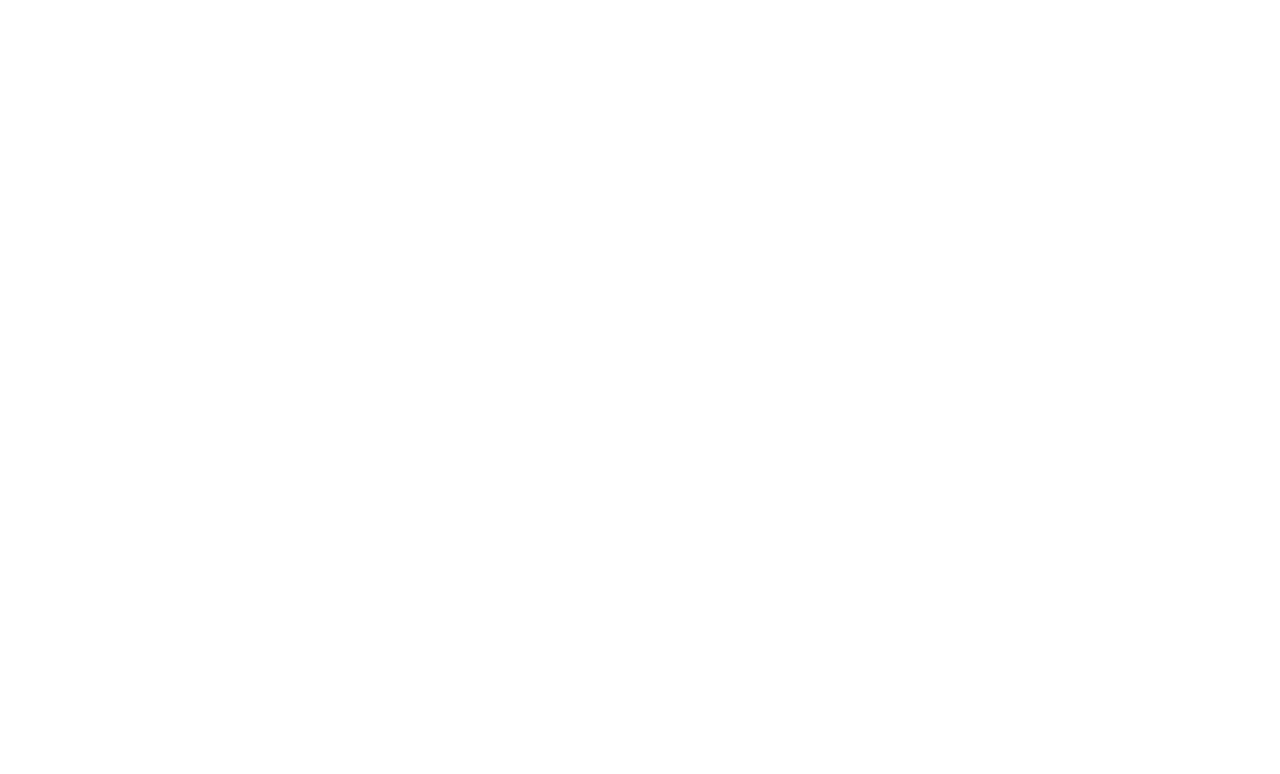
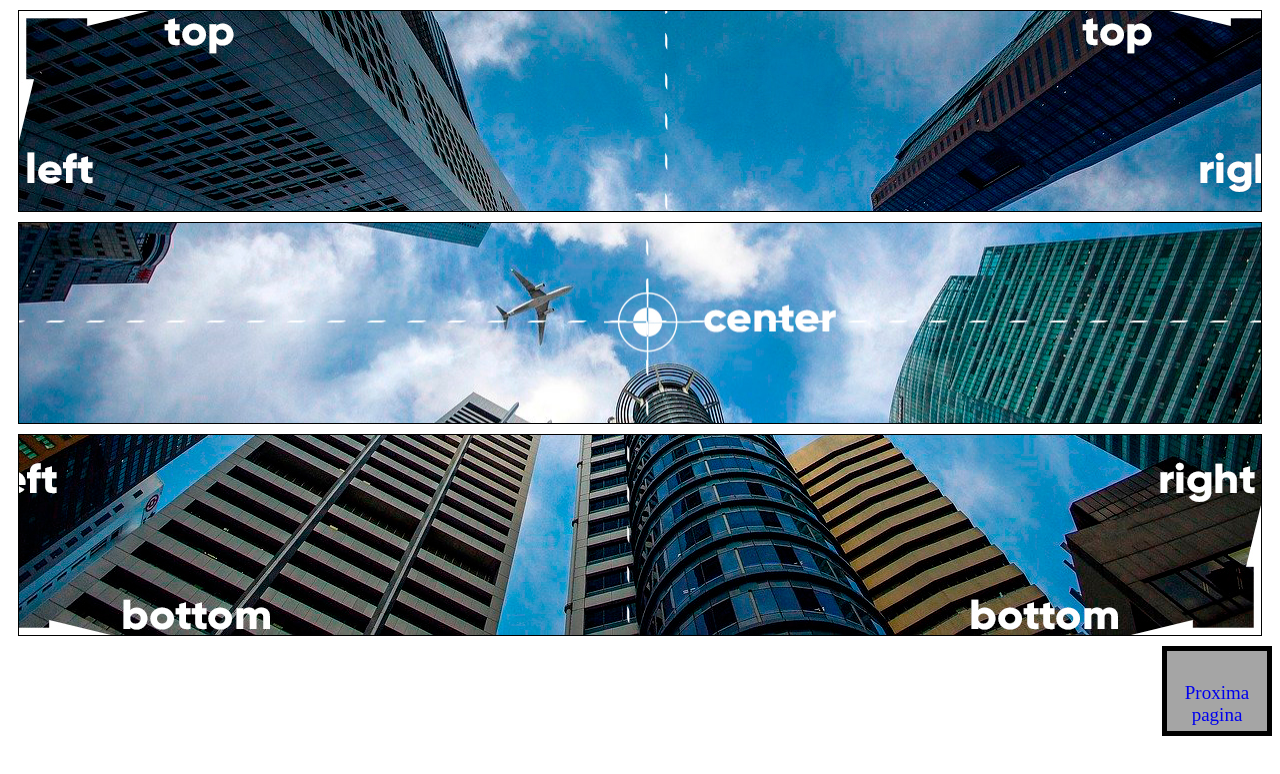
Before and after one commit to jcmartinss/Modulo3htmlcss, a plain HTML site: page ex01backgroudimage/paginadefundo02.html in a window 1280 px wide. Drawn offline with Linux system fonts and the light colour scheme.

Commit message:
mais estudo

```diff
--- a/ex01backgroudimage/paginadefundo02.html
+++ b/ex01backgroudimage/paginadefundo02.html
@@ -3,14 +3,60 @@
 <head>
     <meta charset="UTF-8">
     <meta name="viewport" content="width=device-width, initial-scale=1.0">
-    <title>AAAAAAAAAAAAAAAAAAAA</title>
+    <title>Posição dos fundos</title>
 
 <style>
-    .bloco{
-        height: 100px;
+    div.boclo{
+        height: 200px;
         border: 1px solid black;
+        margin: 10px;
+        background-image: url(wallpaper003.jpg);
 
     }
+
+    #q1{
+        background-position: left top;
+
+    }
+    #q2 {
+        background-position: center center;
+    }
+
+    #q3 {
+        background-position: right bottom;
+    }
+    #next{
+        height: 50px;
+        width: 70px;
+        border: 5px solid black;
+       text-align: center;
+       margin-left: auto;
+       padding: 15px;
+       background-color: rgba(128, 128, 128, 0.705);
+    }
+    a{
+        text-decoration: none;
+        font-size: 19px;
+        margin-bottom: 50px;
+
+    }
+
+
+
+
+
+
+
+
+
+
+
+
+
+
+
+
+
 
 </style>
 
@@ -18,13 +64,18 @@
 
 </head>
 <body>
-    <div class="boclo">
+    <div id="q1" class="boclo">
 
     </div>
-    <div class="boclo">
+    <div id="q2" class="boclo">
 
     </div>
-    <div class="boclo">
+    <div id="q3" class="boclo">
+
+    </div>
+    <div id="next">
+        <p><a href="fundo 04.html">Proxima pagina</a></p>
+
 
     </div>
 </body>
```
Also changed, not shown: ex01backgroudimage/fundo 04.html (added, +45 -0 lines), ex01backgroudimage/fundo005.html (added, +25 -0 lines).
